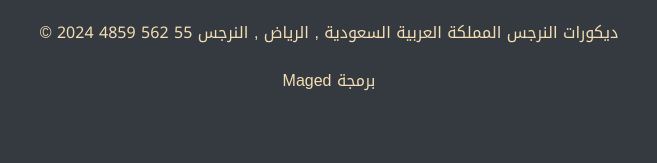
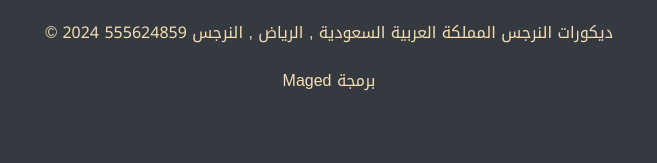
Before and after one commit to Magedjje3/Al-nrjis, a plain HTML site: page communication.html in a window 1280 px wide. Shown: the part 3438-3601 px from the top of the page, 311-968 px from the left. Drawn offline with Linux system fonts and the light colour scheme.

Commit message:
Update communication.html

```diff
--- a/communication.html
+++ b/communication.html
@@ -218,7 +218,7 @@
               </div>
               <br>
             </div>
-            <a href="tel:+966 55 562 4859" style="color: wheat;"><span>© 2024 </span> ديكورات النرجس المملكة العربية السعودية , الرياض , النرجس  55 562 4859 </a>
+            <a href="tel:+966 55 562 4859" style="color: wheat;"><span>© 2024 </span> ديكورات النرجس المملكة العربية السعودية , الرياض , النرجس <span>555624859 </span> </a>
               <br>
               <br>
             <div>
```
